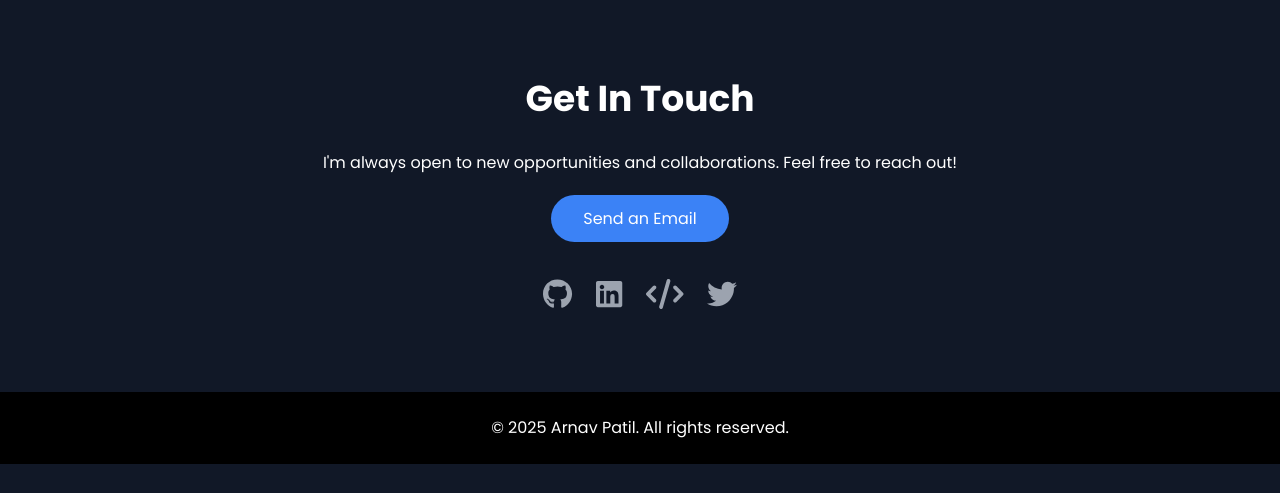
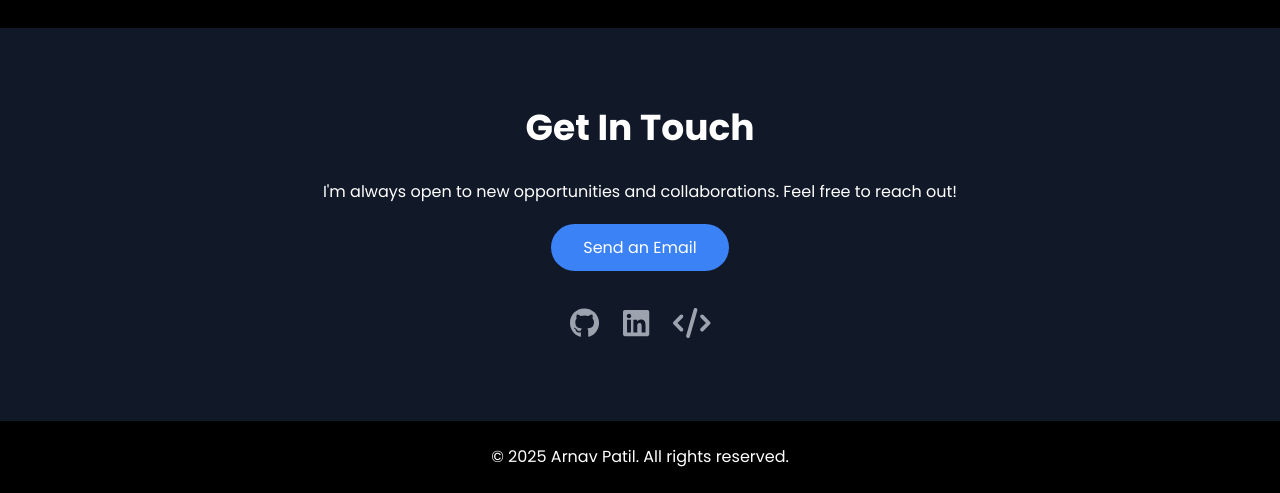
Before and after one commit to arnav029/Portfolio, a Django app: page / in a window 1280 px wide. Shown: the part 3262-3755 px from the top of the page. Before the commit the page ends 3726 px from the top, so only its background shows below. Run offline with Django 5.2, Linux system fonts and the light colour scheme; style sheets or scripts are compiled from the project's sources; some libraries are stand-ins or nearby versions.

Commit message:
Enhancement(3): Changes in the links and data

```diff
--- a/main/templates/main/home.html
+++ b/main/templates/main/home.html
@@ -44,7 +44,7 @@
             <div class="container mx-auto px-6">
                 <h2 class="text-4xl font-bold mb-8">About Me</h2>
                 <p class="text-lg leading-relaxed">
-                    I'm a passionate software developer pursuing a Bachelor of Technology in Computer Science and Engineering at the Indian Institute of Information Technology, Nagpur (2021-2025). With a strong foundation in various programming languages and frameworks, I'm dedicated to creating innovative solutions and contributing to impactful projects.
+                    I'm a final-year Computer Science and Engineering student at the Indian Institute of Information Technology, Nagpur (IIITN), graduating in 2025. Currently, I work on a Threat Intelligence Exchange platform in cybersecurity, applying my programming skills to real-world challenges. With a strong foundation in various languages and frameworks, I'm eager to learn new technologies and use my problem-solving skills to create innovative solutions that make a tangible impact.
                 </p>
             </div>
         </section>
@@ -80,21 +80,22 @@
                     <div class="bg-gray-800 p-6 rounded-lg shadow-lg">
                         <h3 class="text-xl font-semibold mb-4">CRM Application</h3>
                         <p class="mb-4">API for campaign management with message personalization and delivery status tracking. Used Express.js and MongoDB.</p>
-                        <a href="#" class="text-blue-400 hover:underline">View Project</a>
+                        <a href="https://github.com/arnav029/CRM" class="text-blue-400 hover:underline" target="_blank" rel="noopener noreferrer">View Project</a>
                     </div>
                     <div class="bg-gray-800 p-6 rounded-lg shadow-lg">
                         <h3 class="text-xl font-semibold mb-4">WhisperBox WebApp</h3>
                         <p class="mb-4">Implemented 2-factor email authentication and created 15+ React components. Built with Next.js, MongoDB, and React.js.</p>
-                        <a href="#" class="text-blue-400 hover:underline">View Project</a>
+                        <a href="https://github.com/arnav029/Feedback-app" class="text-blue-400 hover:underline" target="_blank" rel="noopener noreferrer">View Project</a>
                     </div>
                     <div class="bg-gray-800 p-6 rounded-lg shadow-lg">
                         <h3 class="text-xl font-semibold mb-4">Video Streaming WebApp</h3>
                         <p class="mb-4">Developed a video streaming platform using Node.js, Express.js, and FFmpeg for video processing and encoding.</p>
-                        <a href="#" class="text-blue-400 hover:underline">View Project</a>
+                        <a href="https://github.com/arnav029/Video-streaming-platform" class="text-blue-400 hover:underline" target="_blank" rel="noopener noreferrer">View Project</a>
                     </div>
                 </div>
             </div>
         </section>
+
 
         <section id="skills" class="py-20 bg-gray-900">
             <div class="container mx-auto px-6">
@@ -176,23 +177,39 @@
             <div class="container mx-auto px-6 text-center">
                 <h2 class="text-4xl font-bold mb-8">Get In Touch</h2>
                 <p class="mb-8">I'm always open to new opportunities and collaborations. Feel free to reach out!</p>
-                <a href="mailto:your.email@example.com" class="bg-blue-500 hover:bg-blue-600 text-white px-8 py-3 rounded-full transition">Send an Email</a>
+                <a href="mailto:arnavnpatil@gmail.com" class="bg-blue-500 hover:bg-blue-600 text-white px-8 py-3 rounded-full transition">Send an Email</a>
                 <div class="mt-12 flex justify-center space-x-6">
+                    <div class="group relative">
                         <a href="https://github.com/arnav029" target="_blank" class="text-gray-400 hover:text-white transition">
                             <i class="fab fa-github text-3xl"></i>
                         </a>
+                        <span class="absolute bottom-full left-1/2 transform -translate-x-1/2 bg-gray-700 text-white text-xs px-2 py-1 rounded opacity-0 group-hover:opacity-100 transition-opacity duration-300 whitespace-nowrap">GitHub</span>
+                    </div>
+                    <div class="group relative">
                         <a href="https://www.linkedin.com/in/arnav-patil-935384186/" target="_blank" class="text-gray-400 hover:text-white transition">
                             <i class="fab fa-linkedin text-3xl"></i>
                         </a>
-                    <a href="https://leetcode.com/users/arnav029" target="_blank" class="text-gray-400 hover:text-white transition">
+                        <span class="absolute bottom-full left-1/2 transform -translate-x-1/2 bg-gray-700 text-white text-xs px-2 py-1 rounded opacity-0 group-hover:opacity-100 transition-opacity duration-300 whitespace-nowrap">LinkedIn</span>
+                    </div>
+                    <div class="group relative">
+                        <a href="https://leetcode.com/u/arnav029/" target="_blank" class="text-gray-400 hover:text-white transition">
                             <i class="fas fa-code text-3xl"></i>
                         </a>
-                    <a href="https://x.com/arnav__patil" target="_blank" class="text-gray-400 hover:text-white transition">
-                        <i class="fab fa-twitter text-3xl"></i>
+                        <span class="absolute bottom-full left-1/2 transform -translate-x-1/2 bg-gray-700 text-white text-xs px-2 py-1 rounded opacity-0 group-hover:opacity-100 transition-opacity duration-300 whitespace-nowrap">LeetCode</span>
+                    </div>
+                    <!-- <div class="group relative">
+                        <a href="https://codeforces.com/profile/arnav029" target="_blank" class="text-gray-400 hover:text-white transition">
+                            <svg xmlns="http://www.w3.org/2000/svg" width="24" height="24" viewBox="0 0 24 24" fill="currentColor" class="w-8 h-8">
+                                <path d="M4.5 7.5C5.328 7.5 6 8.172 6 9v10.5c0 .828-.672 1.5-1.5 1.5h-3C.673 21 0 20.328 0 19.5V9c0-.828.673-1.5 1.5-1.5h3zm9-4.5c.828 0 1.5.672 1.5 1.5v15c0 .828-.672 1.5-1.5 1.5h-3c-.827 0-1.5-.672-1.5-1.5v-15c0-.828.673-1.5 1.5-1.5h3zm9 7.5c.828 0 1.5.672 1.5 1.5v7.5c0 .828-.672 1.5-1.5 1.5h-3c-.828 0-1.5-.672-1.5-1.5V12c0-.828.672-1.5 1.5-1.5h3z"/>
+                            </svg>
                         </a>
+                        <span class="absolute bottom-full left-1/2 transform -translate-x-1/2 bg-gray-700 text-white text-xs px-2 py-1 rounded opacity-0 group-hover:opacity-100 transition-opacity duration-300 whitespace-nowrap">Codeforces</span>
+                    </div> -->
                 </div>
             </div>
         </section>
+
+
     </main>
 
     <footer class="bg-black text-center py-6">
```
Lines whose indentation alone changed are shown as unchanged.
